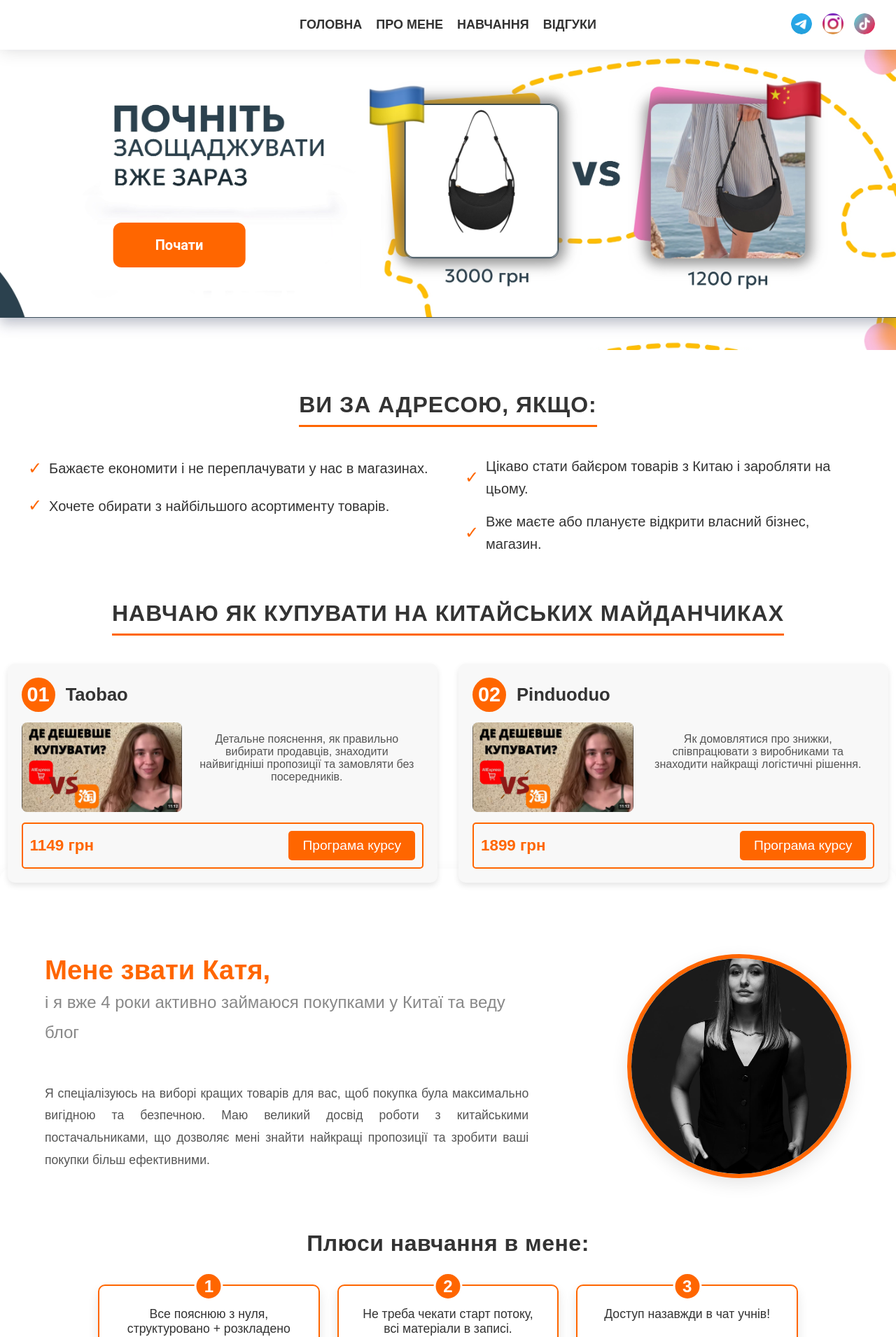
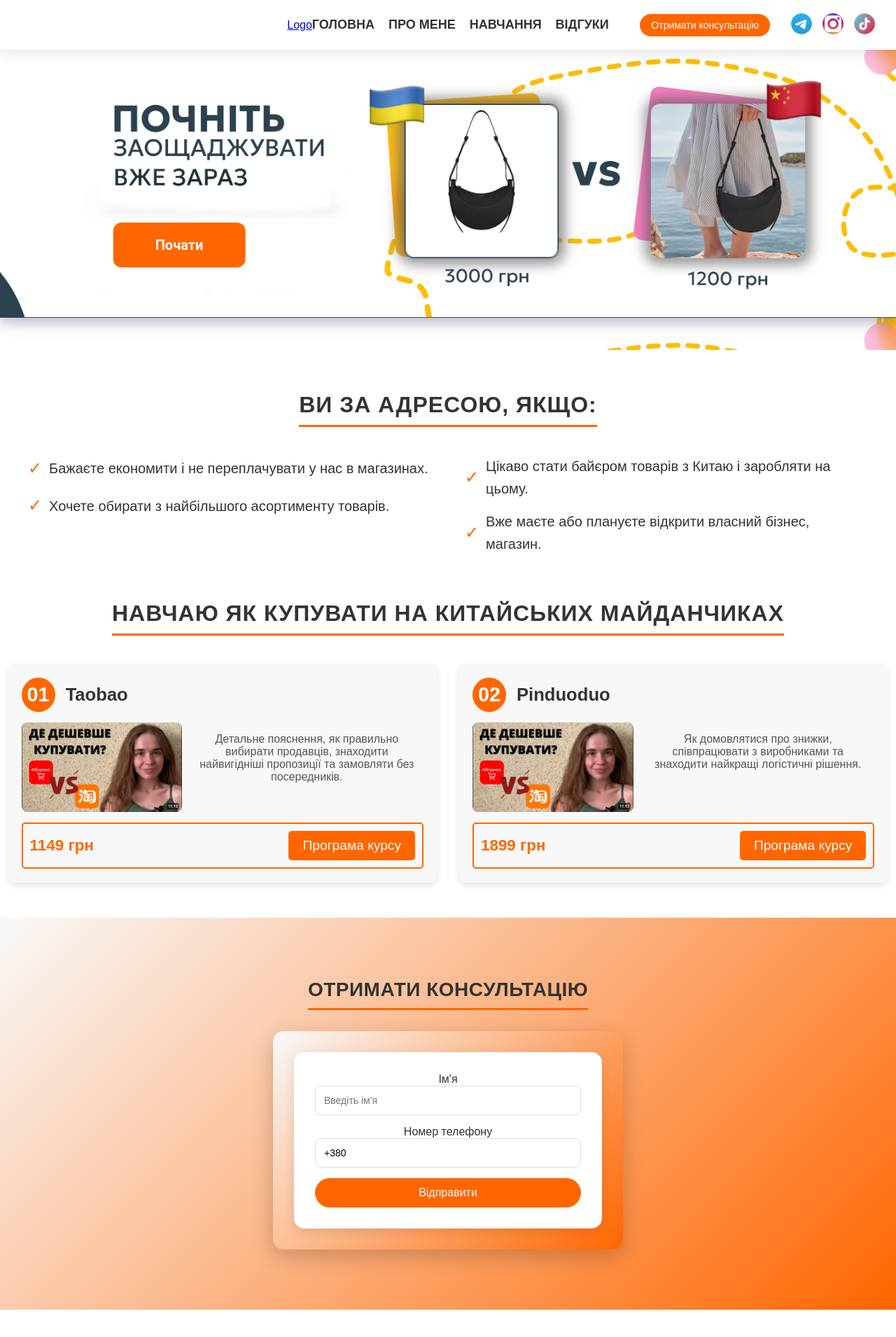
Before and after one commit to KolyaChaun/landing_page, a FastAPI app: page / in a window 1280 px wide. Shown: the top 1910 px of the page at 70% size. Run offline with FastAPI, Linux system fonts and the light colour scheme.

Commit message:
A form for sending a request for consultation via telegram has been implemented.

```diff
--- a/main.py
+++ b/main.py
@@ -1,22 +1,35 @@
+import requests
 from fastapi import FastAPI, Request, Form
 from fastapi.templating import Jinja2Templates
 from fastapi.staticfiles import StaticFiles
+from starlette.responses import JSONResponse, HTMLResponse
 
 app = FastAPI()
 
-# Подключаем папку со статическими файлами
 app.mount("/static", StaticFiles(directory="static"), name="static")
 
-# Подключаем папку с шаблонами
 templates = Jinja2Templates(directory="templates")
 
+BOT_TOKEN = '7208917368:AAGm6C4oKKDtpmY0JsNdDjLpJ7fuYxc3rDQ'
+CHAT_ID = '665565317'
 
-@app.get("/")
-def home(request: Request):
+def send_message_to_telegram(name: str, phone: str):
+    message = f"Новая заявка:\nИмя: {name}\nТелефон: {phone}"
+    url = f"https://api.telegram.org/bot{BOT_TOKEN}/sendMessage"
+    payload = {
+        'chat_id': CHAT_ID,
+        'text': message
+    }
+    response = requests.post(url, data=payload)
+    return response
+
+@app.get("/", response_class=HTMLResponse)
+async def home(request: Request):
     return templates.TemplateResponse("index.html", {"request": request})
 
-
-@app.post("/submit-form/")
-async def submit_form(name: str = Form(...), phone: str = Form(...)):
-    # Тут можно добавить обработку данных (например, сохранить в БД)
-    return {"message": f"Спасибо, {name}! Мы свяжемся с вами по номеру {phone}."}
+@app.post("/submit_form")
+async def submit_form(request: Request, name: str = Form(...), phone: str = Form(...)):
+    if name and phone:
+        send_message_to_telegram(name, phone)
+        return JSONResponse(content={"success": True})
+    return JSONResponse(content={"success": False})
--- a/pyproject.toml
+++ b/pyproject.toml
@@ -12,6 +12,7 @@ dependencies = [
     "uvicorn (>=0.34.0,<0.35.0)",
     "jinja2  (>=3.1.5)",
     "python-multipart (>=0.0.20,<0.0.21)",
+    "requests (>=2.32.3,<3.0.0)",
 ]
 
 [tool.poetry.group.dev.dependencies]
--- /dev/null
+++ b/static/css/consultation_form.css
@@ -0,0 +1,240 @@
+/* Общий стиль для блока формы */
+#consultation {
+    background: linear-gradient(135deg, #f9f9f9, #ff6600); /* Градиентный фон */
+    padding: 40px 0; /* Уменьшены отступы сверху и снизу */
+    display: flex;
+    flex-direction: column; /* Элементы по вертикали */
+    justify-content: center;
+    align-items: center;
+    text-align: center; /* Центрирование текста */
+    min-height: 70vh; /* Уменьшена минимальная высота блока */
+    position: relative;
+}
+
+/* Стиль для заголовка секции */
+#consultation h2 {
+    font-size: 28px; /* Уменьшен размер шрифта */
+    color: #333; /* Цвет текста */
+    font-weight: bold; /* Жирный шрифт */
+    letter-spacing: 0.5px;
+    margin-bottom: 30px; /* Уменьшен отступ от заголовка до формы */
+    text-transform: uppercase; /* Заглавные буквы */
+    border-bottom: 3px solid #ff6600; /* Нижняя граница */
+    padding-bottom: 10px; /* Уменьшен отступ от текста до границы */
+    display: inline-block; /* Размещение текста и границы в одну линию */
+    animation: slideIn 1s ease-out; /* Анимация для заголовка */
+}
+
+/* Анимация для заголовка */
+@keyframes slideIn {
+    0% {
+        transform: translateY(-30px);
+        opacity: 0;
+    }
+    100% {
+        transform: translateY(0);
+        opacity: 1;
+    }
+}
+
+/* Стиль для контейнера формы */
+.form-container {
+    background: linear-gradient(135deg, #f9f9f9, #ff6600); /* Градиентный фон */
+    padding: 30px;
+    width: 100%;
+    max-width: 500px; /* Уменьшена ширина контейнера */
+    border-radius: 15px;
+    box-shadow: 0 10px 30px rgba(0, 0, 0, 0.2); /* Уменьшена тень */
+    text-align: center;
+    box-sizing: border-box;
+    position: relative;
+    animation: fadeInUp 1s ease-out; /* Анимация появления контейнера */
+}
+
+/* Анимация для контейнера */
+@keyframes fadeInUp {
+    0% {
+        transform: translateY(20px);
+        opacity: 0;
+    }
+    100% {
+        transform: translateY(0);
+        opacity: 1;
+    }
+}
+
+/* Белый фон для самой формы */
+.form-container form {
+    background-color: white; /* Белый фон */
+    padding: 30px;
+    border-radius: 15px;
+    box-shadow: 0 4px 15px rgba(0, 0, 0, 0.1); /* Легкая тень */
+    transition: box-shadow 0.3s ease;
+}
+
+/* Эффект при наведении на форму */
+.form-container form:hover {
+    box-shadow: 0 6px 20px rgba(0, 0, 0, 0.15); /* Увеличение тени при наведении */
+}
+
+/* Стили для полей формы */
+.form-container input,
+.form-container textarea {
+    padding: 12px; /* Уменьшены отступы */
+    margin-bottom: 15px; /* Уменьшен отступ между полями */
+    border-radius: 8px; /* Уменьшен радиус скругления */
+    border: 1px solid #ddd;
+    font-size: 14px; /* Уменьшен размер шрифта */
+    width: 100%;
+    box-sizing: border-box;
+    transition: border-color 0.3s ease, box-shadow 0.3s ease;
+}
+
+/* Эффект при фокусе на полях формы */
+.form-container input:focus,
+.form-container textarea:focus {
+    border-color: #ff6600;
+    box-shadow: 0 0 8px rgba(255, 102, 0, 0.4); /* Оранжевая тень при фокусе */
+    outline: none;
+}
+
+/* Стили для кнопки отправки формы */
+.form-container button {
+    padding: 12px 25px; /* Уменьшены отступы кнопки */
+    background-color: #ff6600;
+    color: white;
+    font-size: 16px; /* Уменьшен размер шрифта */
+    border: none;
+    border-radius: 40px; /* Уменьшен радиус скругления */
+    cursor: pointer;
+    transition: background-color 0.3s ease, transform 0.3s ease;
+    box-sizing: border-box;
+    width: 100%;
+}
+
+/* Эффект при наведении на кнопку */
+.form-container button:hover {
+    background-color: #ff3300; /* Темно-оранжевый цвет при наведении */
+    transform: scale(1.05); /* Легкое увеличение кнопки */
+}
+#phone {
+    padding: 12px;
+    border-radius: 8px;
+    border: 1px solid #ddd;
+    font-size: 14px;
+    width: 100%;
+    box-sizing: border-box;
+    transition: border-color 0.3s ease, box-shadow 0.3s ease;
+}
+
+/* Стили для фона попапа */
+.popup {
+    display: none; /* По умолчанию скрыт */
+    position: fixed;
+    top: 0;
+    left: 0;
+    width: 100%;
+    height: 100%;
+    background-color: rgba(0, 0, 0, 0.5); /* Полупрозрачный черный фон */
+    justify-content: center;
+    align-items: center;
+    z-index: 1000; /* Поверх всего */
+    transition: opacity 0.3s ease;
+}
+
+/* Стили для содержимого попапа */
+.popup-content {
+    background: linear-gradient(135deg, #f9f9f9, #ff6600); /* Градиентный фон */
+    border-radius: 15px;
+    padding: 25px 40px;
+    text-align: center;
+    max-width: 400px;
+    width: 80%;
+    box-shadow: 0 10px 20px rgba(0, 0, 0, 0.1);
+    animation: fadeIn 0.3s ease-out;
+}
+
+/* Анимация для появления попапа */
+@keyframes fadeIn {
+    0% {
+        transform: scale(0.9);
+        opacity: 0;
+    }
+    100% {
+        transform: scale(1);
+        opacity: 1;
+    }
+}
+
+/* Стили для заголовка попапа */
+.popup-content h3 {
+    font-size: 24px;
+    font-weight: bold;
+    color: #333;
+    margin-bottom: 15px;
+    text-transform: uppercase;
+}
+
+/* Стили для текста сообщения */
+.popup-content p {
+    font-size: 16px;
+    color: #555;
+    margin-bottom: 20px;
+}
+
+/* Стили для кнопки закрытия */
+.close-btn {
+    background-color: #ff6600; /* Оранжевый цвет кнопки */
+    color: white;
+    padding: 12px 25px;
+    border: none;
+    border-radius: 30px;
+    cursor: pointer;
+    font-size: 16px;
+    transition: background-color 0.3s ease, transform 0.3s ease;
+}
+
+.close-btn:hover {
+    background-color: #e65c00; /* Темный оранжевый при наведении */
+    transform: scale(1.05); /* Легкое увеличение кнопки */
+}
+
+/* Адаптивные стили для мобильных устройств */
+@media (max-width: 768px) {
+    .popup-content {
+        width: 90%; /* Ширина контейнера 90% от экрана */
+        padding: 15px 25px;
+    }
+
+    .popup-content h3 {
+        font-size: 20px; /* Уменьшаем размер шрифта для маленьких экранов */
+    }
+
+    .popup-content p {
+        font-size: 14px;
+    }
+}
+
+
+/* Адаптивные стили для мобильных устройств */
+@media (max-width: 768px) {
+    #consultation h2 {
+        font-size: 24px; /* Уменьшен размер шрифта для маленьких экранов */
+        margin-bottom: 15px; /* Уменьшен отступ */
+    }
+
+    .form-container {
+        max-width: 85%; /* Ширина контейнера 85% от экрана */
+        padding: 20px; /* Уменьшены отступы */
+    }
+
+    .form-container input,
+    .form-container textarea {
+        padding: 10px; /* Уменьшены отступы внутри полей */
+    }
+
+    .form-container button {
+        padding: 10px;
+        font-size: 14px;
+    }
+}
--- a/static/css/header.css
+++ b/static/css/header.css
@@ -38,6 +38,7 @@ header {
     gap: 15px;
     position: absolute;
     right: 30px;
+    align-items: center; /* Выравнивание кнопки и иконок */
 }
 
 .social-icons img {
@@ -50,3 +51,47 @@ header {
 .social-icons a:hover img {
     transform: scale(1.1);
 }
+
+/* Кнопка консультации */
+.consultation-btn {
+    background-color: #ff6600; /* Оранжевый фон */
+    color: white;
+    font-size: 14px; /* Немного уменьшенный размер шрифта */
+    padding: 8px 16px; /* Уменьшенные отступы */
+    border-radius: 30px;
+    text-align: center;
+    text-decoration: none;
+    margin-right: 15px; /* Отступ справа, чтобы не было вплотную с иконками */
+    display: inline-flex;
+    align-items: center;
+    justify-content: center;
+    transition: background-color 0.3s, transform 0.3s;
+}
+
+.consultation-btn:hover {
+    background-color: #ff3300; /* Темнее при наведении */
+    transform: scale(1.05); /* Немного увеличивается при наведении */
+}
+
+.consultation-btn:active {
+    transform: scale(1); /* Убираем увеличение при нажатии */
+}
+
+/* Адаптивные стили */
+@media (max-width: 768px) {
+    .social-icons {
+        display: flex;
+        justify-content: space-between;
+        width: 100%;
+    }
+
+    .consultation-btn {
+        margin-right: 0; /* Убираем отступ для маленьких экранов */
+        margin-top: 10px;
+        width: 100%; /* Делает кнопку на всю ширину на мобильных устройствах */
+    }
+}
+
+#consultation {
+    scroll-margin-top: 50px; /* Смещение сверху при переходе к элементу */
+}
--- /dev/null
+++ b/static/js/consultation_form.js
@@ -0,0 +1,44 @@
+document.getElementById("application-form").addEventListener("submit", function(event) {
+    event.preventDefault();
+
+    const name = document.getElementById("name").value.trim();
+    const phone = document.getElementById("phone").value.trim();
+
+    // Проверка, что поля не пустые
+    if (name === "" || phone === "") {
+        alert("Будь ласка, заповніть усі поля!");
+        return;
+    }
+
+    // Проверка на правильность формата номера телефона
+    const phonePattern = /^\+380[\s\(\)-]*\d{2}[\s\(\)-]*\d{3}[\s\-]*\d{2}[\s\-]*\d{2}$/;
+    if (!phonePattern.test(phone)) {
+        alert("Будь ласка, введіть правильний номер телефону в форматі +380 (__) ___-__-__");
+        return;
+    }
+
+    // Если все верно, отправляем данные на сервер
+    const formData = new FormData();
+    formData.append("name", name);
+    formData.append("phone", phone);
+
+    fetch("/submit_form", {
+        method: "POST",
+        body: formData
+    })
+    .then(response => response.text())
+    .then(data => {
+        document.getElementById("popup").style.display = "flex"
+        document.getElementById("application-form").reset(); // Сбрасываем форму после отправки
+    })
+    .catch(error => alert("Виникла помилка. Спробуйте пізніше."));
+});
+
+document.getElementById("close-popup").addEventListener("click", function() {
+    document.getElementById("popup").style.display = "none"; // Скрываем попап
+});
+
+// Устанавливаем начальное значение с кодом страны для номера телефона
+window.addEventListener("load", () => {
+    document.getElementById("phone").value = "+380 "; // Устанавливаем начальное значение для поля телефона
+});
--- /dev/null
+++ b/static/js/header.js
@@ -0,0 +1,6 @@
+const hamburger = document.getElementById('hamburger');
+const navLinks = document.getElementById('nav-links');
+
+hamburger.addEventListener('click', () => {
+    navLinks.classList.toggle('active');
+});
--- a/templates/index.html
+++ b/templates/index.html
@@ -13,6 +13,7 @@
     <link rel="stylesheet" href="{{ url_for('static', path='css/china_study.css') }}">
     <link rel="stylesheet" href="{{ url_for('static', path='css/about.css') }}">
     <link rel="stylesheet" href="{{ url_for('static', path='css/reviews.css') }}">
+    <link rel="stylesheet" href="{{ url_for('static', path='css/consultation_form.css') }}">
     <link rel="stylesheet" href="https://unpkg.com/swiper/swiper-bundle.min.css">
 </head>
 
@@ -20,7 +21,18 @@
 
     <header>
     <nav class="nav">
-            <ul class="nav-links">
+        <div class="logo">
+            <a href="#">Logo</a> <!-- Это может быть логотип или просто название -->
+        </div>
+
+        <!-- Гамбургер-меню -->
+        <div class="hamburger" id="hamburger">
+            <span></span>
+            <span></span>
+            <span></span>
+        </div>
+
+        <ul class="nav-links" id="nav-links">
             <li><a href="#home">ГОЛОВНА</a></li>
             <li><a href="#about">ПРО МЕНЕ</a></li>
             <li><a href="#study">НАВЧАННЯ</a></li>
@@ -28,6 +40,7 @@
         </ul>
 
         <div class="social-icons">
+            <a href="#consultation" class="consultation-btn">Отримати консультацію</a>
             <a href="https://t.me" target="_blank" aria-label="Telegram">
                 <img src="{{ url_for('static', path='images/telegram-icon.png') }}" alt="Telegram">
             </a>
@@ -40,6 +53,7 @@
         </div>
     </nav>
 </header>
+
 
     <main>
 
@@ -116,6 +130,30 @@
             </div>
         </section>
 
+        <section id="consultation">
+    <h2>Отримати консультацію</h2>
+    <div class="form-container">
+        <form id="application-form" action="/submit_form" method="post">
+            <div class="input-group">
+                <label for="name">Ім'я</label>
+                <input type="text" id="name" name="name" placeholder="Введіть ім'я" required>
+            </div>
+            <div class="input-group">
+                <label for="phone">Номер телефону</label>
+                <input type="tel" id="phone" name="phone" placeholder="+380 (__) ___-__-__" required>
+            </div>
+            <button type="submit">Відправити</button>
+        </form>
+    </div>
+</section>
+<div id="popup" class="popup">
+        <div class="popup-content">
+            <h3>Дякуємо, ваша заявка успішно відправлена!</h3>
+            <button id="close-popup" class="close-btn">Закрити</button>
+        </div>
+    </div>
+
+
         <section class="about-me" id="about">
             <div class="container">
                 <div class="about-wrapper">
@@ -189,7 +227,9 @@
     </footer>
 
     <script src="https://unpkg.com/swiper/swiper-bundle.min.js"></script>
+    <script src="{{ url_for('static', path='js/header.js') }}"></script>
     <script src="{{ url_for('static', path='js/courses.js') }}"></script>
+    <script src="{{ url_for('static', path='js/consultation_form.js') }}"></script>
     <script src="{{ url_for('static', path='js/about.js') }}"></script>
     <script src="{{ url_for('static', path='js/reviews.js') }}"></script>
 
```
Also changed, not shown: 1 other file. Lines whose indentation alone changed are shown as unchanged.
